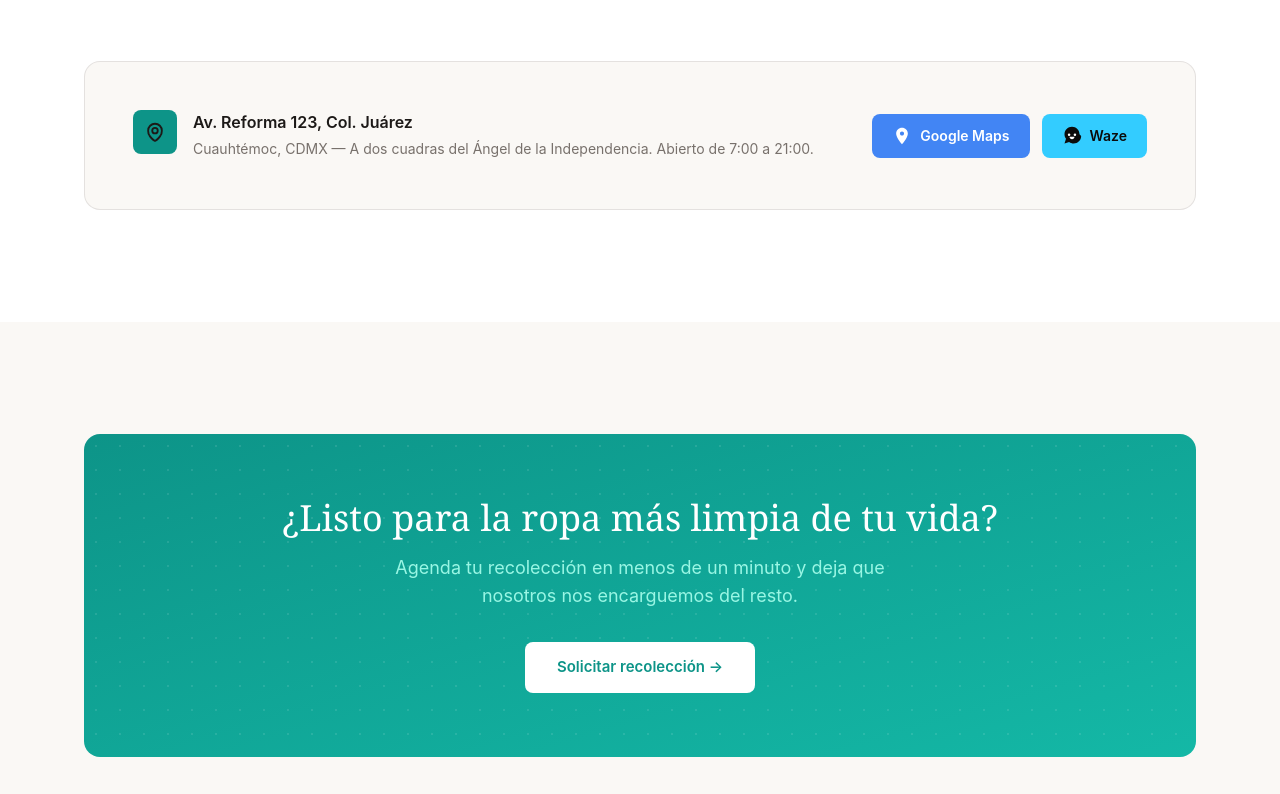
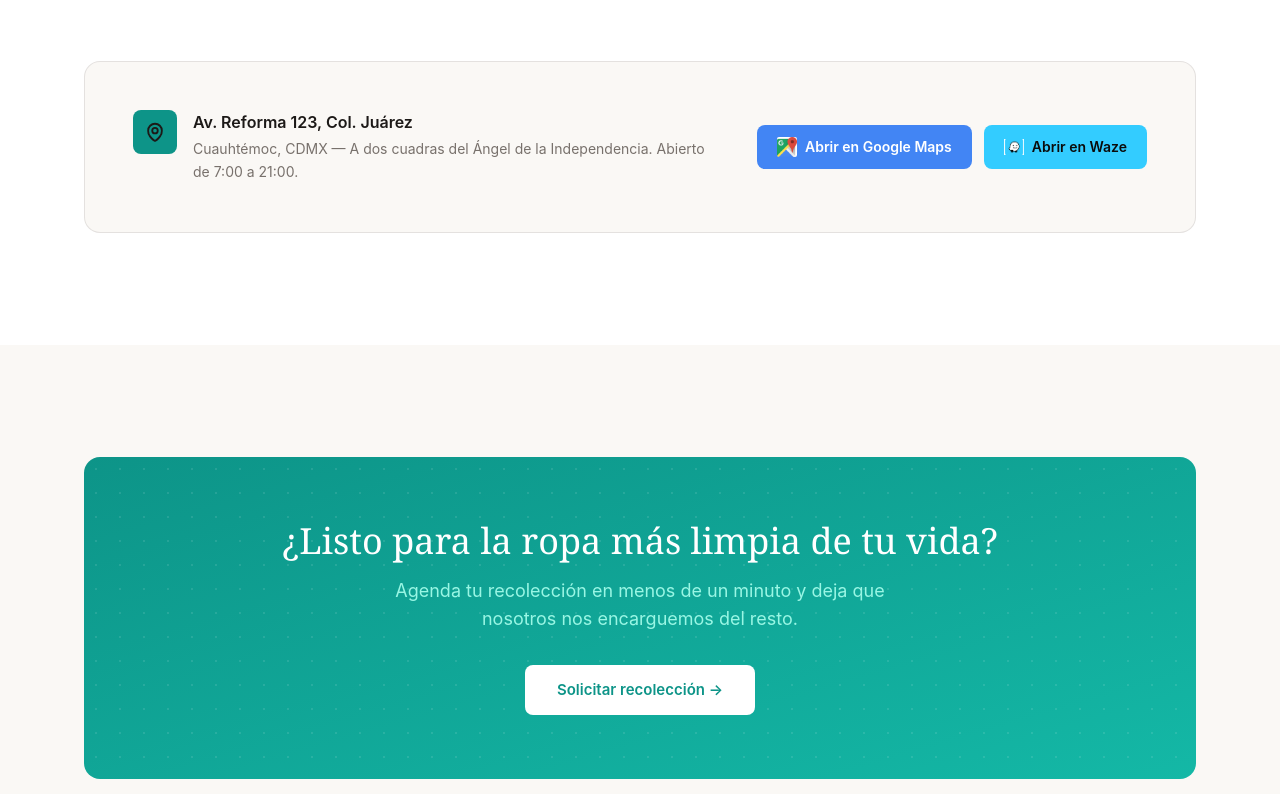
Before and after one commit to Aldair0308/lavanderia, a React (Vite) app in the folder apps/client/: page / in a window 1280 px wide. Shown: the part 2406-3200 px from the top of the page. Built offline with nearby package versions, Linux system fonts and the light colour scheme; no server answers.

Commit message:
fix(client): use real Waze/Google Maps logo images instead of SVG

```diff
--- a/apps/client/src/components/VisitMaps.tsx
+++ b/apps/client/src/components/VisitMaps.tsx
@@ -1,23 +1,28 @@
 import { STORE, googleMapsUrl, wazeUrl } from '../lib/store-location';
 
-// ──────────── Icon primitives ────────────
-
-function SvgMaps({ size = 20 }: { size?: number }) {
+function LogoMaps({ size = 20 }: { size?: number }) {
   return (
-    <svg width={size} height={size} viewBox="0 0 24 24" fill="currentColor" aria-hidden="true">
-      <path d="M12 2C8.13 2 5 5.13 5 9c0 5.25 7 13 7 13s7-7.75 7-13c0-3.87-3.13-7-7-7zm0 9.5c-1.38 0-2.5-1.12-2.5-2.5s1.12-2.5 2.5-2.5 2.5 1.12 2.5 2.5-1.12 2.5-2.5 2.5z" />
-    </svg>
+    <img
+      src="/logos/Maps.jpg"
+      alt="Google Maps"
+      width={size}
+      height={size}
+      className="rounded-sm object-contain"
+      style={{ width: size, height: size }}
+    />
   );
 }
 
-function SvgWaze({ size = 20 }: { size?: number }) {
+function LogoWaze({ size = 20 }: { size?: number }) {
   return (
-    <svg width={size} height={size} viewBox="0 0 24 24" fill="currentColor" aria-hidden="true">
-      <path d="M21 10c0-4.97-4.03-9-9-9s-9 4.03-9 9c0 2.03.67 3.9 1.8 5.41L3 21l5.59-1.8c1.51 1.13 3.38 1.8 5.41 1.8 4.97 0 9-4.03 9-9z" />
-      <circle cx="8.5" cy="10.5" r="1.5" fill="white" />
-      <circle cx="15.5" cy="10.5" r="1.5" fill="white" />
-      <path d="M12 16c1.66 0 3-1.34 3-3H9c0 1.66 1.34 3 3 3z" fill="white" />
-    </svg>
+    <img
+      src="/logos/Waze.png"
+      alt="Waze"
+      width={size}
+      height={size}
+      className="rounded-sm object-contain"
+      style={{ width: size, height: size }}
+    />
   );
 }
 
@@ -42,19 +47,19 @@ interface MapLinkProps {
 
 const PROVIDER_META = {
   maps: {
-    label: 'Google Maps',
-    short: 'Maps',
+    label: 'Abrir en Google Maps',
+    short: 'Google Maps',
     href: googleMapsUrl,
-    icon: SvgMaps,
+    icon: LogoMaps,
     bg: 'bg-[#4285F4]',
     hover: 'hover:bg-[#3367D6]',
     text: 'text-white',
   },
   waze: {
-    label: 'Waze',
+    label: 'Abrir en Waze',
     short: 'Waze',
     href: wazeUrl,
-    icon: SvgWaze,
+    icon: LogoWaze,
     bg: 'bg-[#33CCFF]',
     hover: 'hover:bg-[#29B8E6]',
     text: 'text-[#0B0B0B]',
```
Also changed, not shown: apps/client/public/logos/Maps.jpg (added), apps/client/public/logos/Waze.png (added).
